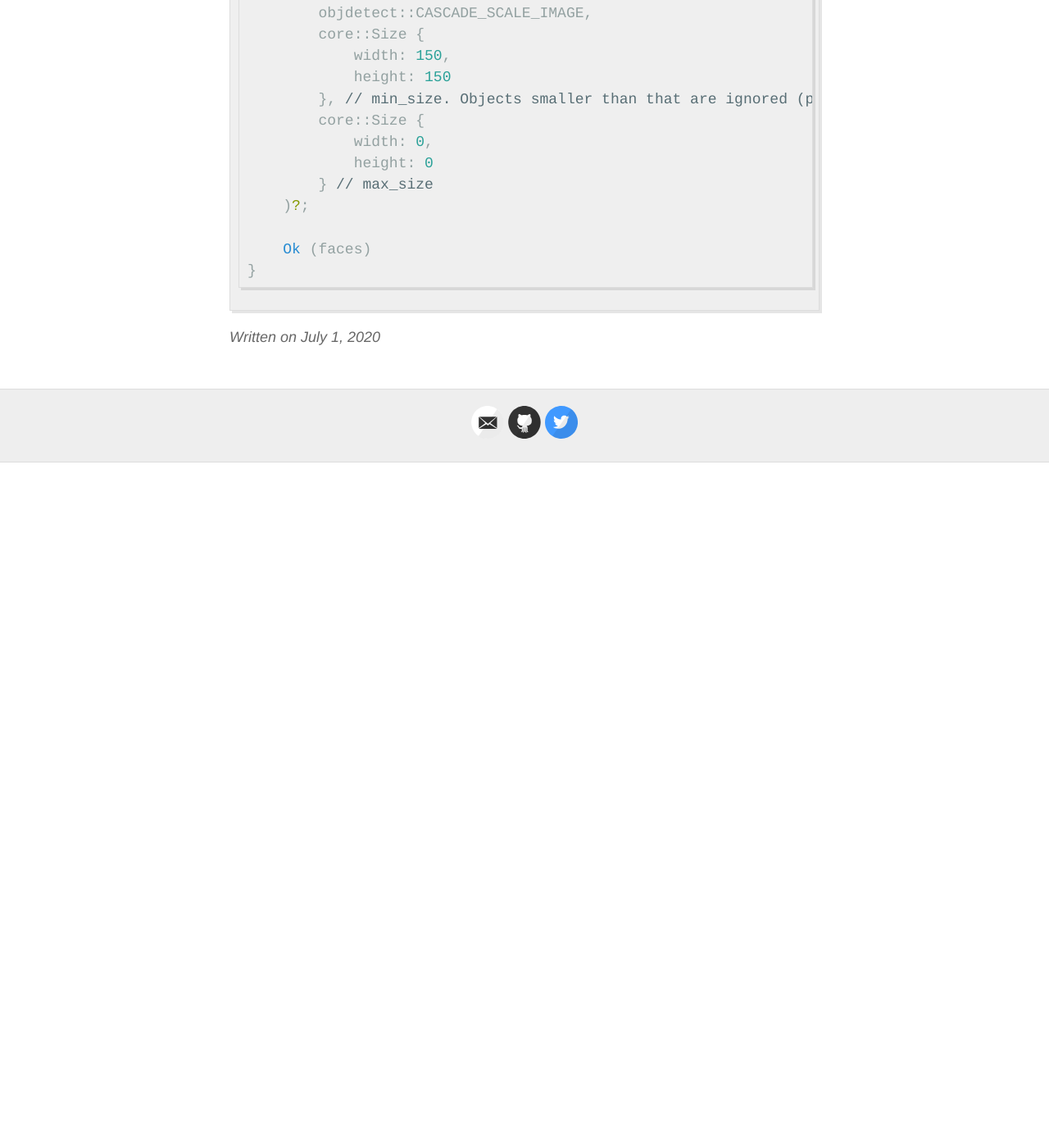
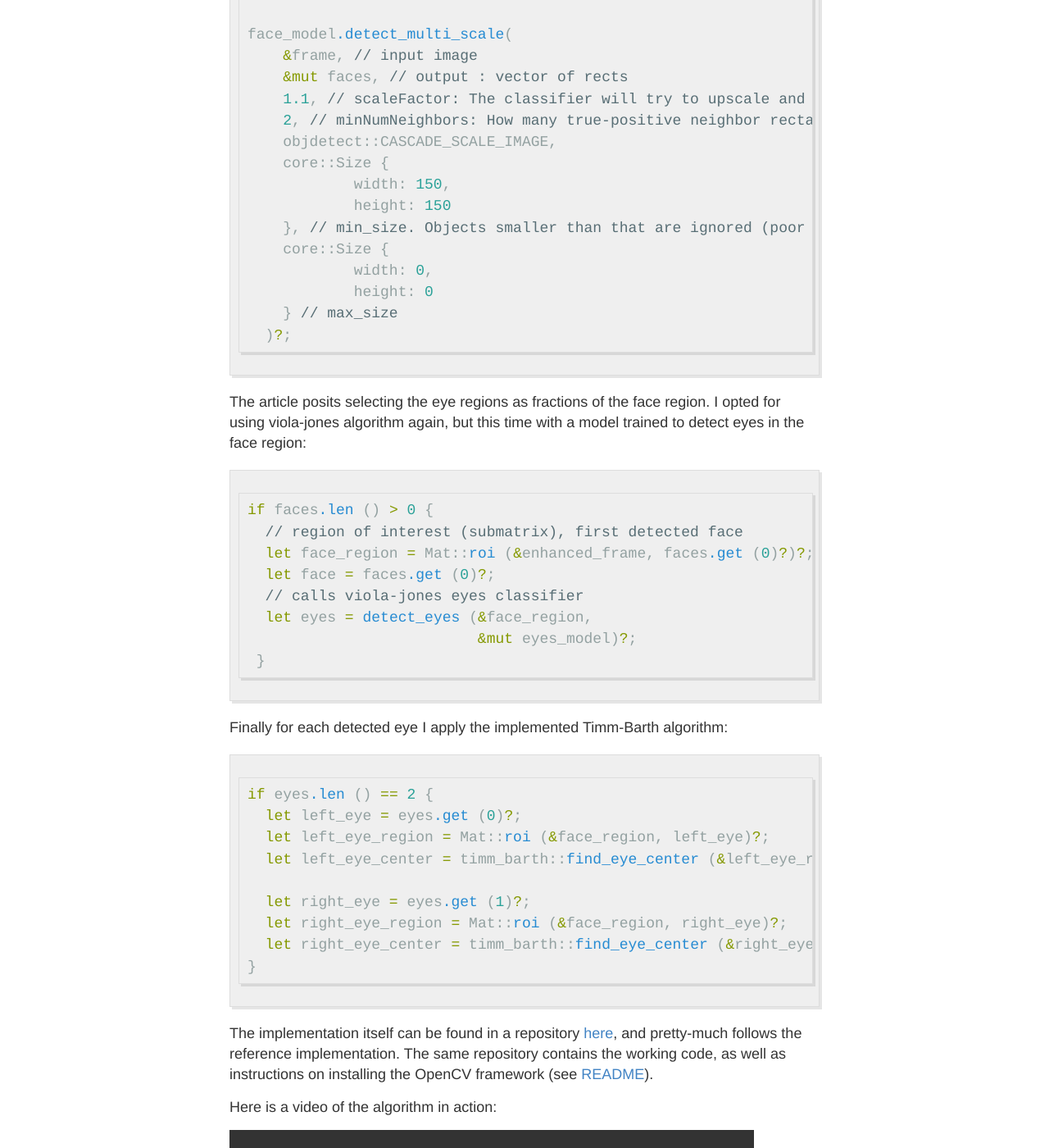
Before and after one commit to fbielejec/fbielejec.github.io, a Jekyll site: the page built from _posts/2020-07-01-rust-opencv-eye-center-localisation.md, in a window 1280 px wide and 1400 px high, scrolled down 2698 px. Shown: the whole window at 82% size. Built offline with Jekyll 4.4.1, drawn with Linux system fonts in a browser that asks for light colours; formulas are drawn with MathJax 3; comment, search, counter and statistics services are not loaded; before the commit the page ends 3262 px from its top, so only the background shows below that; some of the changed text lies outside the part shown; grey boxes are pictures that could not be loaded.

Commit message:
WIP : video

````diff
--- a/_posts/2020-07-01-rust-opencv-eye-center-localisation.md
+++ b/_posts/2020-07-01-rust-opencv-eye-center-localisation.md
@@ -64,36 +64,73 @@ For the edge rows the gradient value is the difference between the value and the
 I decided to deviate a bit from the reference implementation.
 Similar to what the paper describes I start by detecting the face region using framework descibed by [Viola and Jones, 2004](https://www.researchgate.net/publication/220660094_Robust_Real-Time_Face_Detection):
 
+
 ```rust
-fn detect_faces (frame : &Mat,
-                 face_model : &mut objdetect::CascadeClassifier)
-                 -> opencv::Result<types::VectorOfRect> {
-    let mut faces = types::VectorOfRect::new();
+let face_detector_name : &str = "/opt/opencv/opencv-4.2.0/data/haarcascades/haarcascade_frontalface_alt.xml";
+let camera_window_name = "camera";
 
-    face_model.detect_multi_scale(
-        &frame, // input image
-        &mut faces, // output : vector of rects
-        1.1, // scaleFactor: The classifier will try to upscale and downscale the image by this factor
-        2, // minNumNeighbors: How many true-positive neighbor rectangles do you want to assure before predicting a region as a face? The higher this face, the lower the chance of detecting a non-face as face, but also lower the chance of detecting a face as face.
-        objdetect::CASCADE_SCALE_IMAGE,
-        core::Size {
+highgui::named_window(camera_window_name, highgui::WINDOW_AUTOSIZE)?;
+
+let face_features = core::find_file(face_detector_name, true, false)?,
+let mut face_model : objdetect::CascadeClassifier = objdetect::CascadeClassifier::new(&face_features)?;
+
+let mut frame = Mat::default()?;
+cam.read(&mut frame)?;
+
+face_model.detect_multi_scale(
+    &frame, // input image
+    &mut faces, // output : vector of rects
+    1.1, // scaleFactor: The classifier will try to upscale and downscale the image by this factor
+    2, // minNumNeighbors: How many true-positive neighbor rectangles do you want to assure before predicting a region as a face? The higher this face, the lower the chance of detecting a non-face as face, but also lower the chance of detecting a face as face.
+    objdetect::CASCADE_SCALE_IMAGE,
+    core::Size {
             width: 150,
             height: 150
-        }, // min_size. Objects smaller than that are ignored (poor quality webcam is 640 x 480, so that should do it)
-        core::Size {
+    }, // min_size. Objects smaller than that are ignored (poor quality webcam is 640 x 480, so that should do it)
+    core::Size {
             width: 0,
             height: 0
-        } // max_size
-    )?;
+    } // max_size
+  )?;
+```
 
-    Ok (faces)
+The article posits selecting the eye regions as fractions of the face region.
+I opted for using viola-jones algorithm again, but this time with a model trained to detect eyes in the face region:
+
+```rust
+if faces.len () > 0 {
+  // region of interest (submatrix), first detected face
+  let face_region = Mat::roi (&enhanced_frame, faces.get (0)?)?;
+  let face = faces.get (0)?;
+  // calls viola-jones eyes classifier
+  let eyes = detect_eyes (&face_region,
+                          &mut eyes_model)?;
+ }
+```
+
+Finally for each detected eye I apply the implemented Timm-Barth algorithm:
+
+```rust
+if eyes.len () == 2 {
+  let left_eye = eyes.get (0)?;
+  let left_eye_region = Mat::roi (&face_region, left_eye)?;
+  let left_eye_center = timm_barth::find_eye_center (&left_eye_region, left_eye.width)?;
+
+  let right_eye = eyes.get (1)?;
+  let right_eye_region = Mat::roi (&face_region, right_eye)?;
+  let right_eye_center = timm_barth::find_eye_center (&right_eye_region, right_eye.width)?;
 }
 ```
 
+The implementation itself can be found in a repository [here](https://github.com/fbielejec/rust-opencv/blob/master/src/timm_barth.rs#L142),
+and pretty-much follows the reference implementation.
+The same repository contains the working code, as well as instructions on installing the OpenCV framework (see [README](https://github.com/fbielejec/rust-opencv#install-image-and-video-io-libraries)).
 
-<!-- <video width="640" height="480" controls="controls"> -->
-<!--   <source src="{{ site.baseurl }}/images/2020-07-01-rust-opencv-eye-center-localisation/screencast.mp4" type="video/mp4"> -->
-<!-- </video> -->
+Here is a video of the algorithm in action:
+
+<video width="640" height="480" controls="controls">
+  <source src="{{ site.baseurl }}/images/2020-07-01-rust-opencv-eye-center-localisation/screencast.mp4" type="video/mp4">
+</video>
 
 
 <!-- <video src="http://s3.imathis.com/video/zero-to-fancy-buttons.mp4" poster="http://s3.imathis.com/video/zero-to-fancy-buttons.png" width="320" height="200" controls preload></video> -->
````
